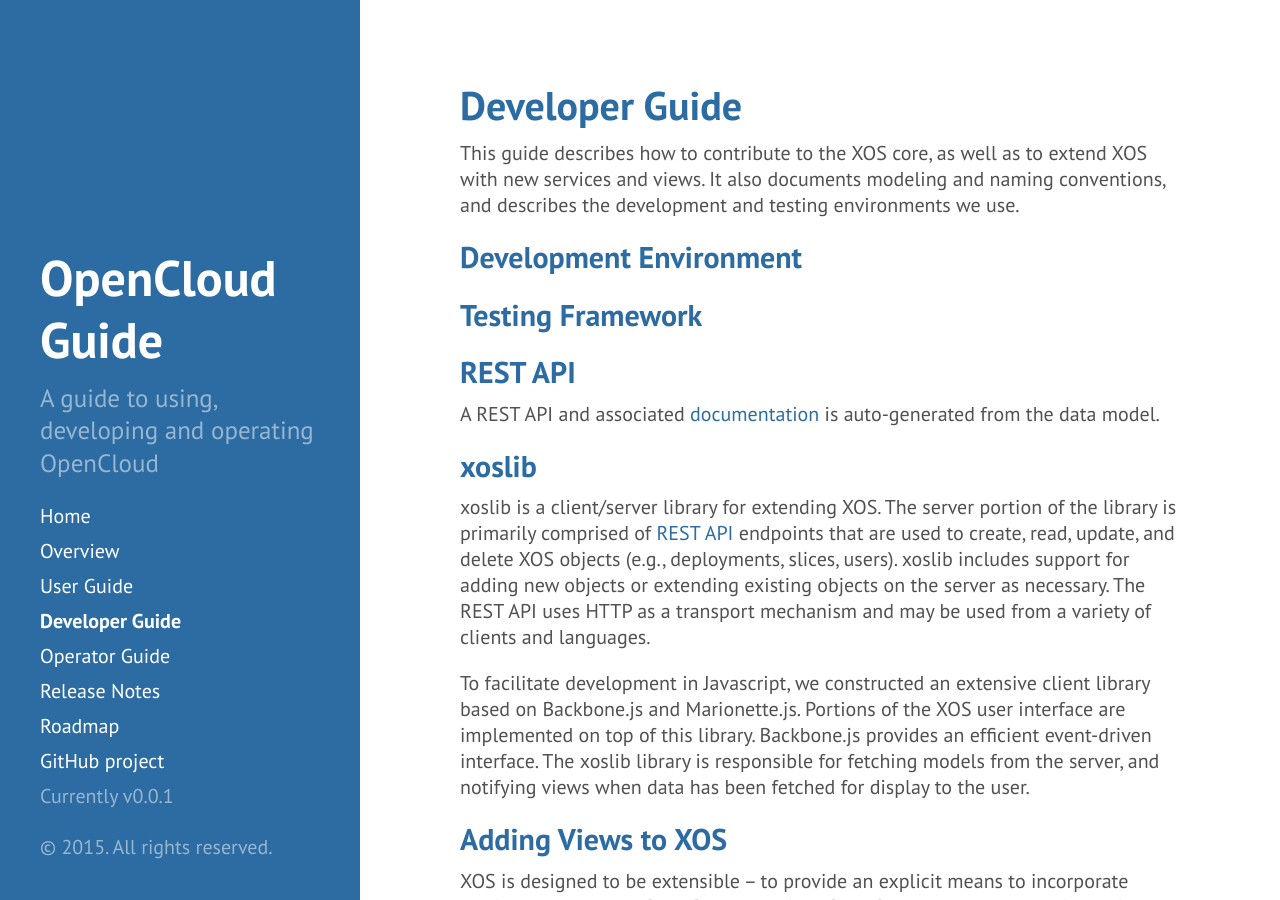
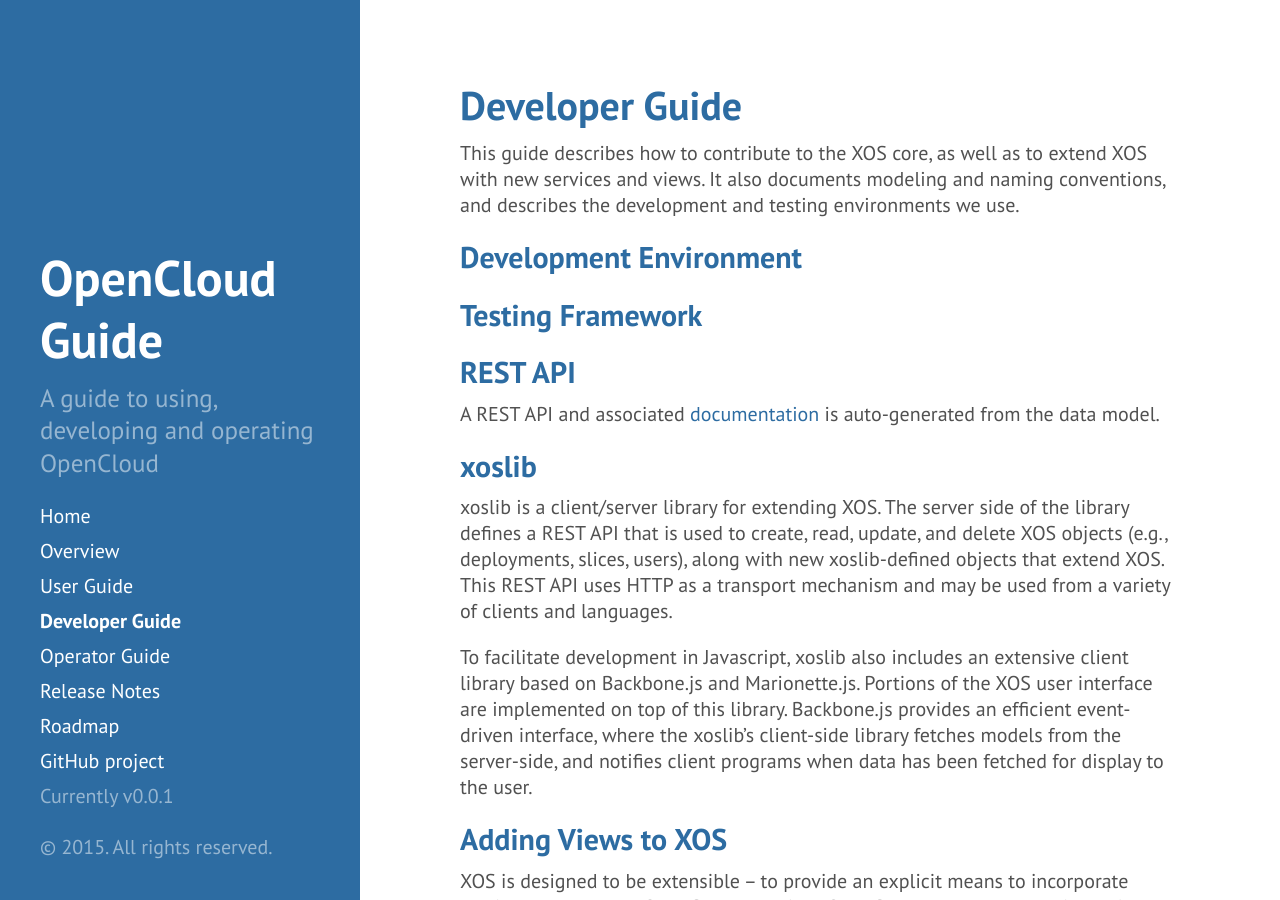
Before and after one commit to open-cloud/open-cloud.github.io.old, a Jekyll site: the page built from 2_developer.md, in a window 1280 px wide and 900 px high. Built offline with Jekyll 4.4.1, drawn with Linux system fonts in a browser that asks for light colours; Markdown is read by kramdown in place of the engine named in the settings.

Commit message:
tweaked xoslib

```diff
--- a/2_developer.md
+++ b/2_developer.md
@@ -12,7 +12,7 @@
 
 ##Testing Framework
 
-##<a name="rest-api">REST API</a>
+##REST API
 
 A REST API and associated
 [documentation](http://portal.opencloud.us/docs/) is auto-generated
@@ -20,20 +20,20 @@
 
 ##xoslib
 
-xoslib is a client/server library for extending XOS. The server
-portion of the library is primarily comprised of [REST API](#rest-api)
-endpoints that are used to create, read, update, and delete XOS
-objects (e.g., deployments, slices, users). xoslib includes support
-for adding new objects or extending existing objects on the server as
-necessary. The REST API uses HTTP as a transport mechanism and may be
-used from a variety of clients and languages.
+xoslib is a client/server library for extending XOS. The server side
+of the library defines a REST API that is used to create, read,
+update, and delete XOS objects (e.g., deployments, slices, users),
+along with new xoslib-defined objects that extend XOS. This REST API
+uses HTTP as a transport mechanism and may be used from a variety of
+clients and languages.
 
-To facilitate development in Javascript, we constructed an extensive
-client library based on Backbone.js and Marionette.js. Portions of the
-XOS user interface are implemented on top of this library. Backbone.js
-provides an efficient event-driven interface. The xoslib library is
-responsible for fetching models from the server, and notifying views
-when data has been fetched for display to the user.
+To facilitate development in Javascript, xoslib also includes an
+extensive client library based on Backbone.js and Marionette.js.
+Portions of the XOS user interface are implemented on top of this
+library. Backbone.js provides an efficient event-driven interface,
+where the xoslib's client-side library fetches models from the
+server-side, and notifies client programs when data has been fetched
+for display to the user.
 
 ##<a name="adding-views">Adding Views to XOS</a>
 
```
